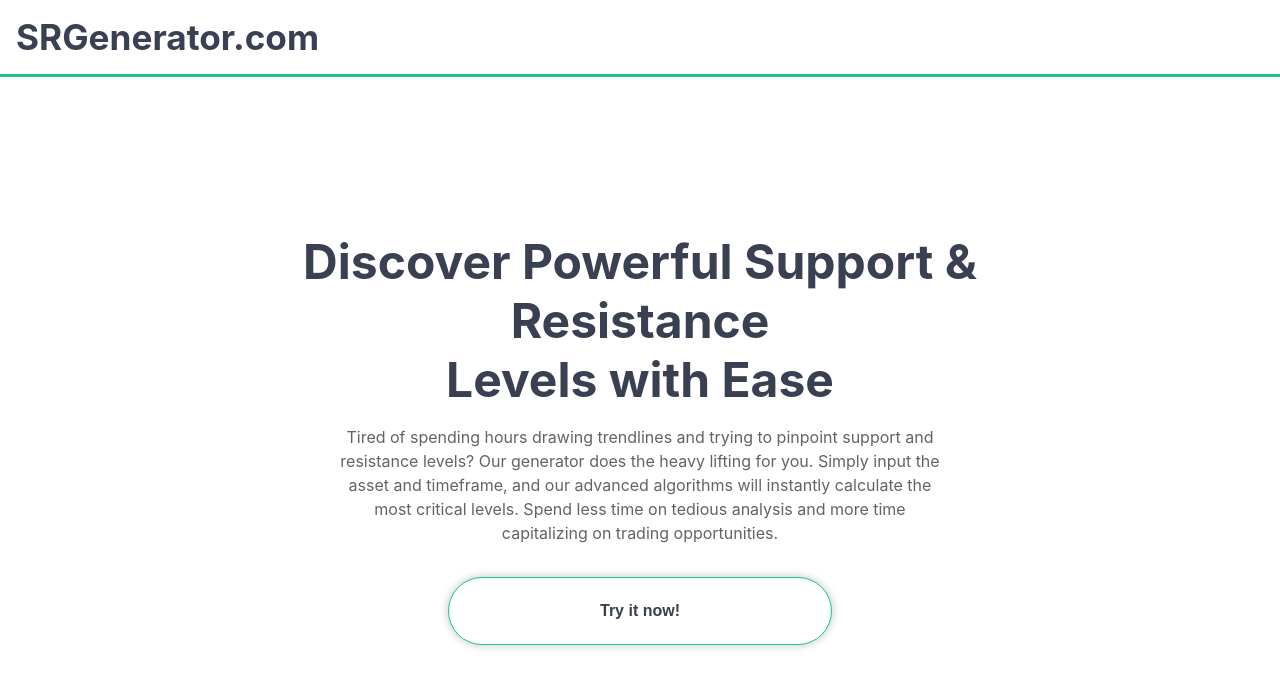
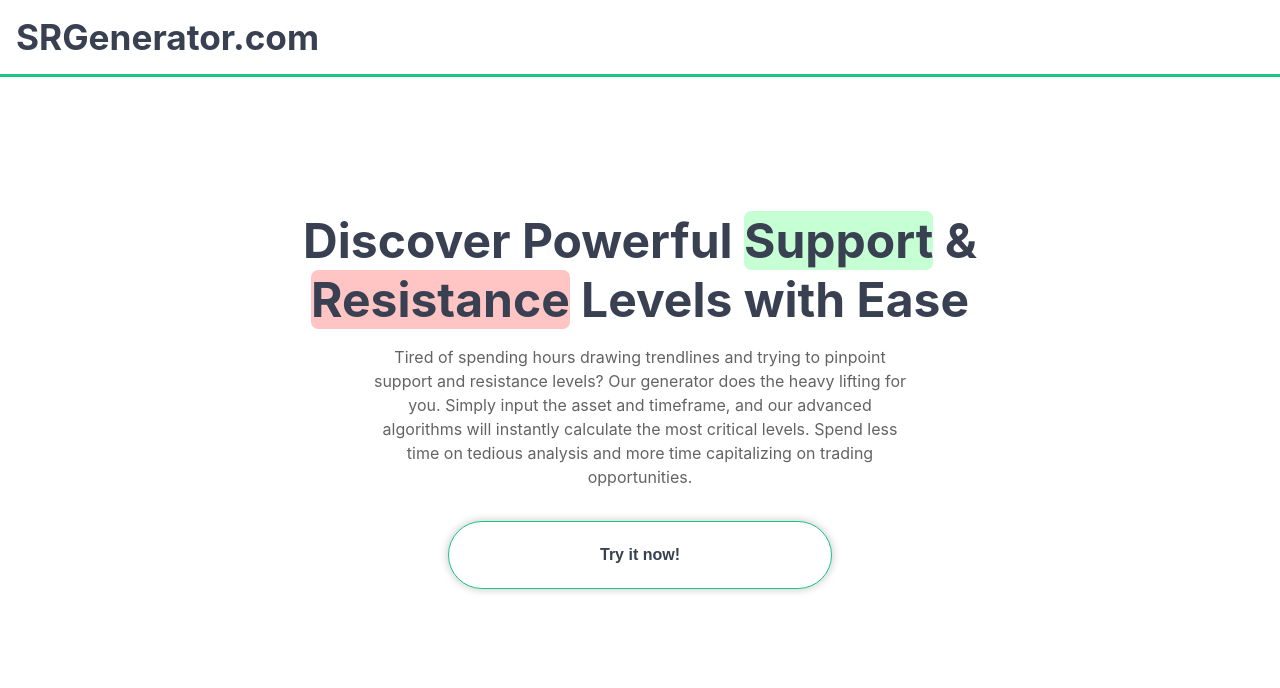
Before and after one commit to migijc/support-resistance-app, a React (Create React App) app in the folder frontend/: page / in a window 1280 px wide. Shown: the top 688 px of the page. Built offline with nearby package versions, Linux system fonts and the light colour scheme.

Commit message:
minor changes in ui

```diff
--- a/frontend/src/components/Router.js
+++ b/frontend/src/components/Router.js
@@ -55,7 +55,7 @@ function SrToolContainer() {
     <div className='tool-container'>
       <section className='tool-header-wrapper'>
         <h2>Support & Resistance Zone Generator</h2>
-        <p>Our Support and Resistance Generator identifies key price levels for various financial assets,
+        <p>Our S/R Zone Generator identifies key price levels for various financial assets,
           such as Forex, stocks, and cryptocurrencies.
           These "support" and "resistance" levels indicate potential price barriers where an asset's upward or downward movement might pause or reverse.
           By inputting the asset and desired timeframe,
@@ -106,7 +106,7 @@ function SrGeneratorForm(props) {
         </div>
         <div>
           <label>Asset Symbol</label>
-          <input className="uppercase-input" autoCapitalize="character" placeholder="Asset Symbol" name="asset_symbol" onChange={(e) => handleInputChange(e)} />
+          <input className="uppercase-input" autoCapitalize="character" placeholder="Symbol" name="asset_symbol" onChange={(e) => handleInputChange(e)} />
         </div>
         <div>
           <label>Time Frame</label>
--- a/frontend/src/index.css
+++ b/frontend/src/index.css
@@ -103,7 +103,7 @@ h1,h2, button{
 
 
 .hero-section > div> p {
-  max-width: 80%;
+  max-width: 70%;
   line-height: 1.5rem;
   text-align: center;
 }
@@ -131,7 +131,7 @@ code {
 .result-title-container{
   background-color: #19c784;
   padding: .4rem;
-  /* color: #111313; */
+  color: #111313;
   text-align: center;
 }
 
@@ -145,12 +145,25 @@ code {
   align-items: center;
 }
 
+.red-bg{
+  background-color: rgba(255, 0, 0, 0.226);
+  border-radius: .45rem;
+}
+
+.green-bg{
+  background-color: rgba(0, 255, 64, 0.226);
+  border-radius: .45rem;
+
+}
+
 .header-container{
   /* background-color: #111313; */
   border-bottom: .2rem solid #19c784;
   padding: 1rem;
   font-weight: 700;
   font-size: 1.1rem;
+  position: fixed;
+  width: 100%;
 }
 
 .result-zone{
@@ -206,12 +219,9 @@ label::after{
   color: #f45959d4;
 }
 
-
-
 .button-wrapper{
   /* display: grid; */
   padding-top: 1rem;
-
 }
 
 .tool-form-submit{
--- a/frontend/src/pages/HomePage.js
+++ b/frontend/src/pages/HomePage.js
@@ -12,7 +12,7 @@ export default function Home(props){
             <PageContent children={[<div className="home-page-content">
                 <section className="hero-section">
                     <div style={{}}>
-                        <h2 className="page-title home-page-title">Discover Powerful Support & Resistance <br/> Levels with Ease</h2>
+                        <h2 className="page-title home-page-title">Discover Powerful <span className="green-bg">Support</span> & <span className="red-bg">Resistance</span> Levels with Ease</h2>
                     </div>
                     <div style={{}}>
                         <p>Tired of spending hours drawing trendlines and trying to pinpoint support and resistance levels? Our generator does the heavy lifting for you. Simply input the asset and timeframe, and our advanced algorithms will instantly calculate the most critical levels. Spend less time on tedious analysis and more time capitalizing on trading opportunities.</p>
```
Also changed, not shown: frontend/src/Router.js (added, +44 -0 lines), 1 other file (tests, documents, lock files or other folders).
